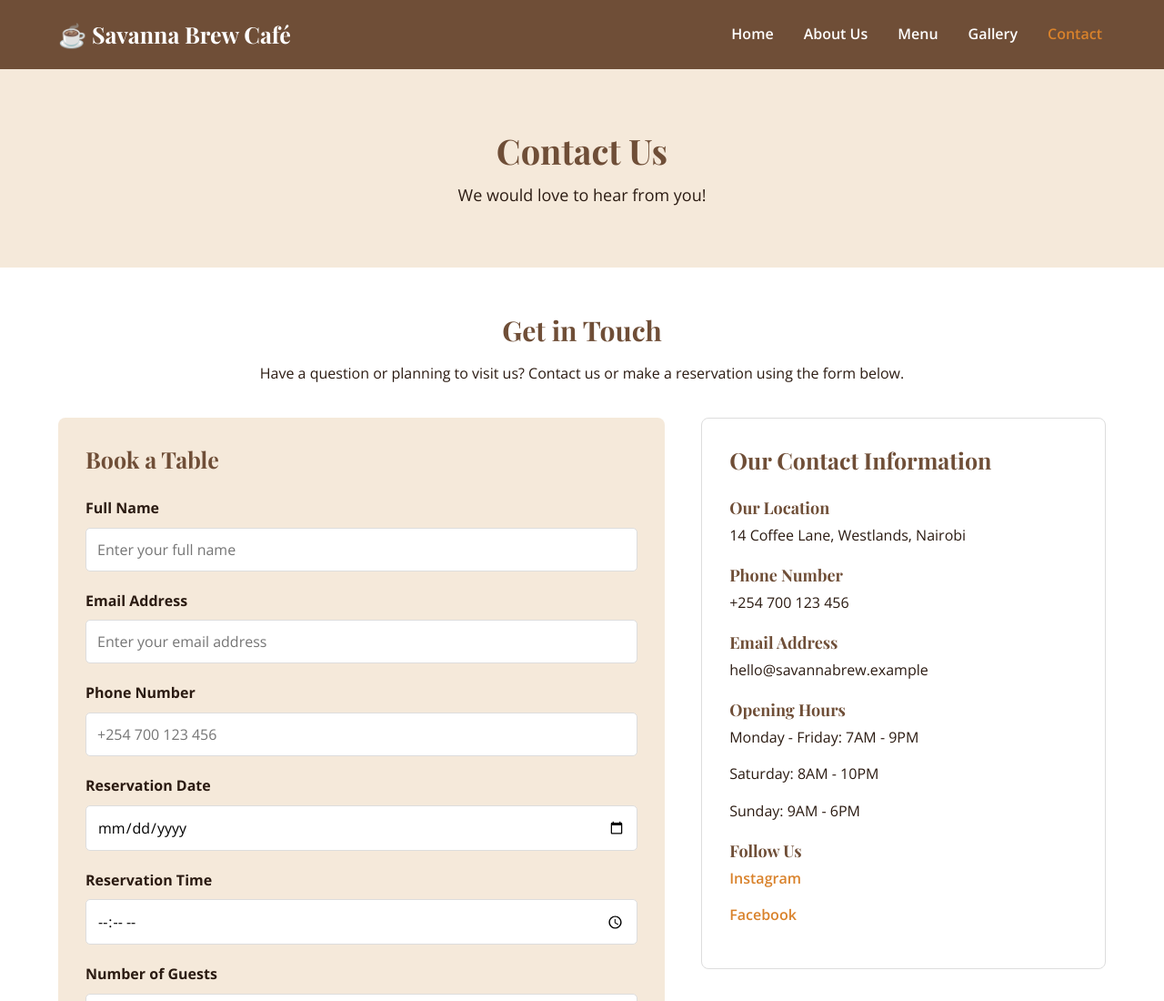
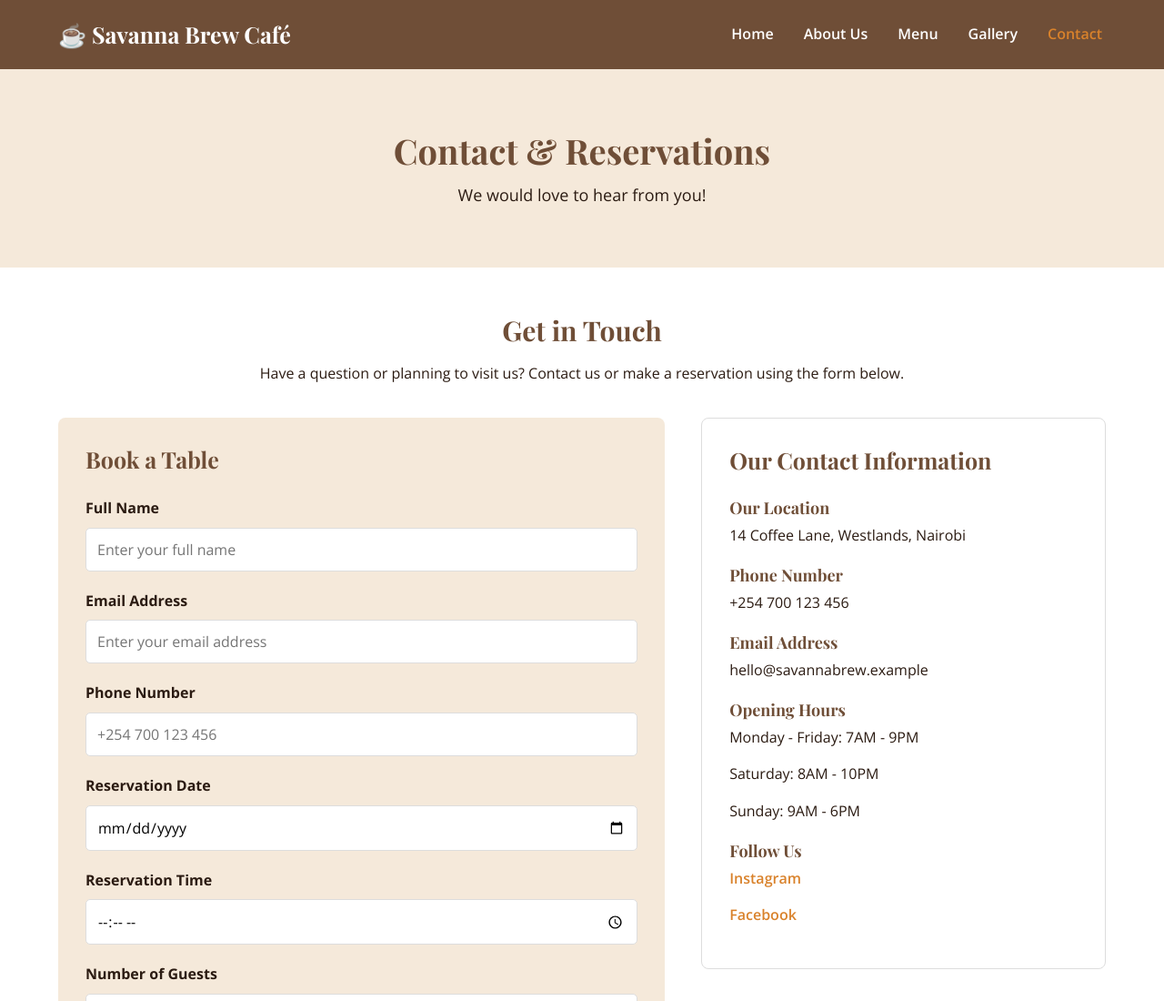
Before and after one commit to muthoniloise46-ops/loise-savannah, a plain HTML site: page contact.html in a window 1280 px wide. Shown: the top 1100 px of the page at 91% size. Drawn offline with nearby package versions, Linux system fonts and the light colour scheme.

Commit message:
Update contact.html

```diff
--- a/contact.html
+++ b/contact.html
@@ -39,7 +39,7 @@
     <!-- CONTACT BANNER -->
     <section class="page-banner">
         <div class="container">
-            <h1>Contact Us</h1>
+            <h1>Contact & Reservations</h1>
             <p>We would love to hear from you!</p>
         </div>
     </section>
```
